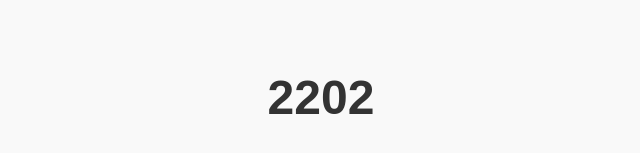
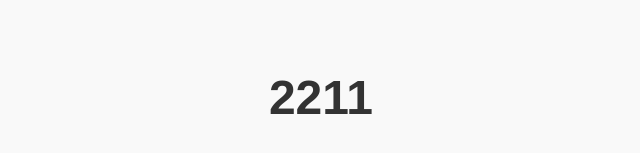
Before and after one commit to sakkoap/gpx, a plain HTML site: page test2.html in a window 1280 px wide. Shown: the part 303-456 px from the top of the page, 319-959 px from the left. Drawn offline with Linux system fonts and the light colour scheme.

Commit message:
Update test2.html

```diff
--- a/test2.html
+++ b/test2.html
@@ -2,7 +2,7 @@
 <html lang="en">
 <head>
   <meta charset="UTF-8">
-  <title>2202</title>
+  <title>2211</title>
   <style>
     body {
       font-family: Arial, sans-serif;
@@ -20,6 +20,6 @@
   </style>
 </head>
 <body>
-  <h1>2202</h1>
+  <h1>2211</h1>
 </body>
 </html>
```
